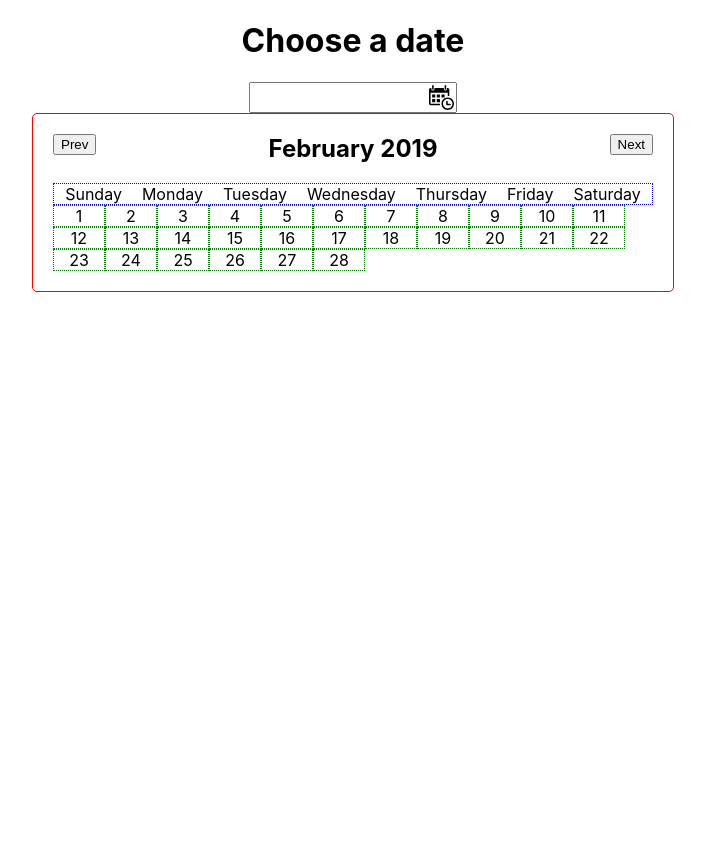
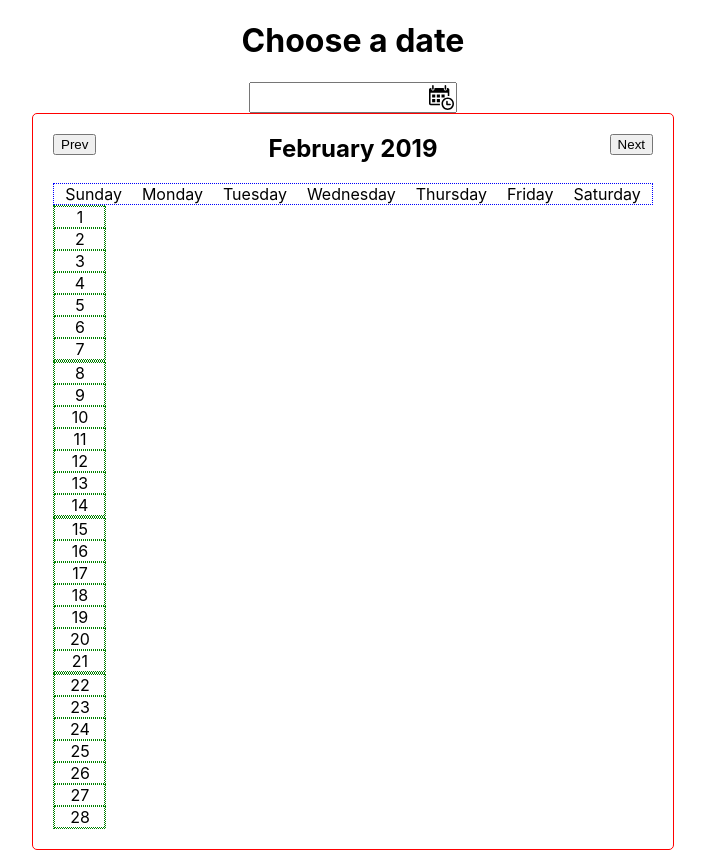
Before and after one commit to AlanaFarkas/date-picker, a React (Create React App) app: page / in a window 1280 px wide. Both pictures are taken after a click on the picture 728 px from the left and 97 px from the top of the page. Shown: the whole page, without its empty margins (287-992 px from the left). Before the commit the page ends 800 px from the top, so only its background shows below. Built offline with nearby package versions, Linux system fonts and the light colour scheme.

Commit message:
feat: rendering in weeks and days

```diff
--- a/src/App.js
+++ b/src/App.js
@@ -84,17 +84,19 @@ class App extends Component {
 
     let dates = [];
 
-    const weekRows = (dates) => {
-      for(var i = 1; i < this.state.displayedDates + 1; i++) {
-        dates.push(i);
-      }
-      return chunk(dates, 7);
+    for(var i = 1; i < this.state.displayedDates + 1; i++) {
+      dates.push(i);
     }
 
-    // let chunkyArray = chunk(dates, 7);
-    console.log(weekRows(dates))
+    dates = chunk(dates, 7);
 
-    const cellDates = dates.map(d => <div key={d}>{d}</div>)
+    const calendarWeeks = dates.map(date => {
+      return (
+        <div>
+          {date.map(number => <div key={number}>{number}</div>)}
+        </div>
+      )
+    })
 
     return (
       <div className="App">
@@ -108,7 +110,7 @@ class App extends Component {
           month={this.state.displayedMonth}
           year={this.state.year}
           days={dayStrings}
-          dates={cellDates}
+          dates={calendarWeeks}
           handleNext={this.handleNext}
           handlePrev={this.handlePrev} />
       : null}
--- a/src/CalendarContainer.js
+++ b/src/CalendarContainer.js
@@ -56,10 +56,10 @@ const DaysContainer = styled.div`
     `;
 
 const DatesContainer = styled.div`
-    display: flex;
-    flex-flow: row wrap;
-    div {
-        border: 1px dotted green;
-        width: 50px;
-    }
+div {
+    border: 1px dotted green;
+    width: 50px;
+}
 `;
+// display: flex;
+// flex-flow: row wrap;
```
